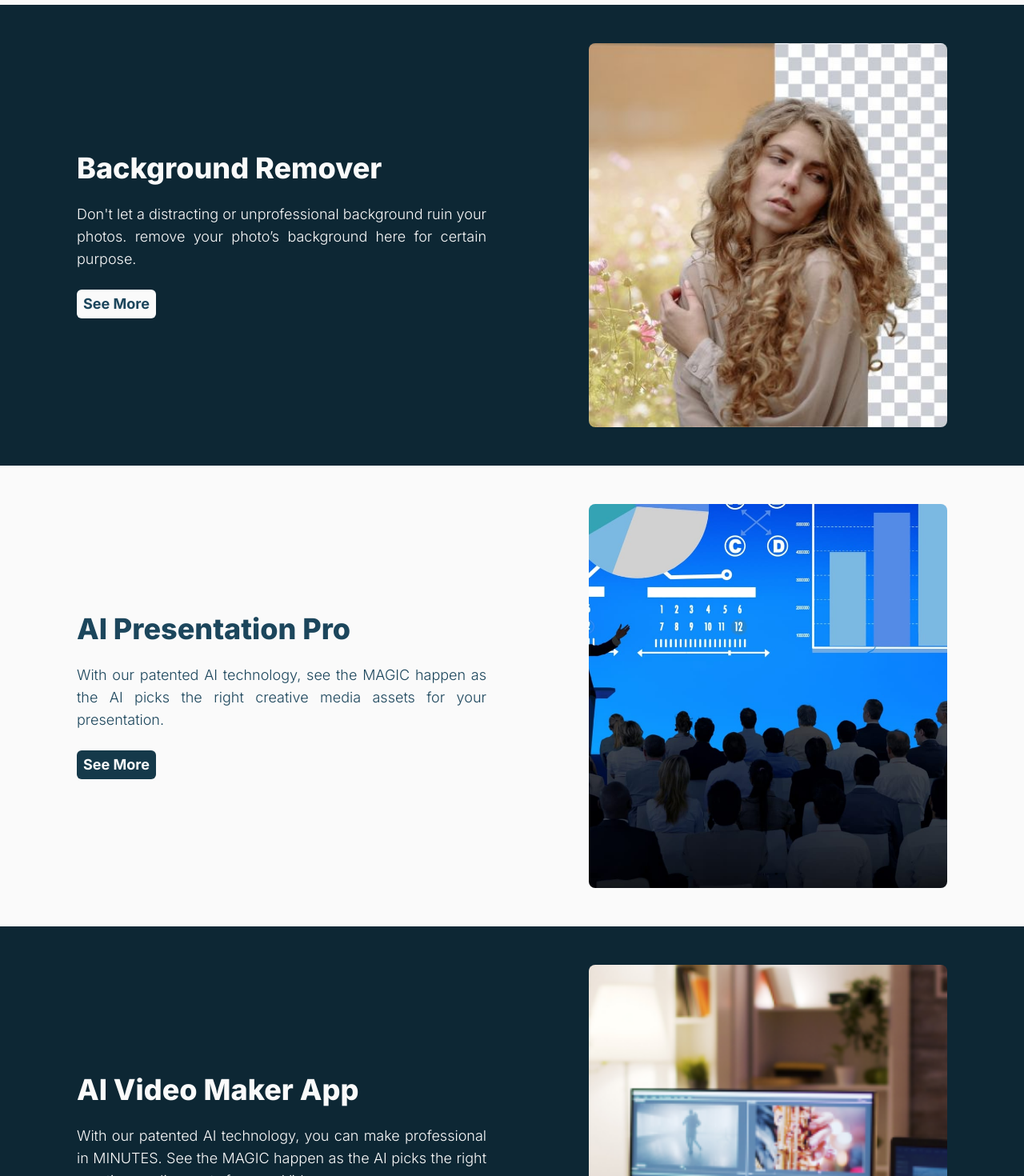
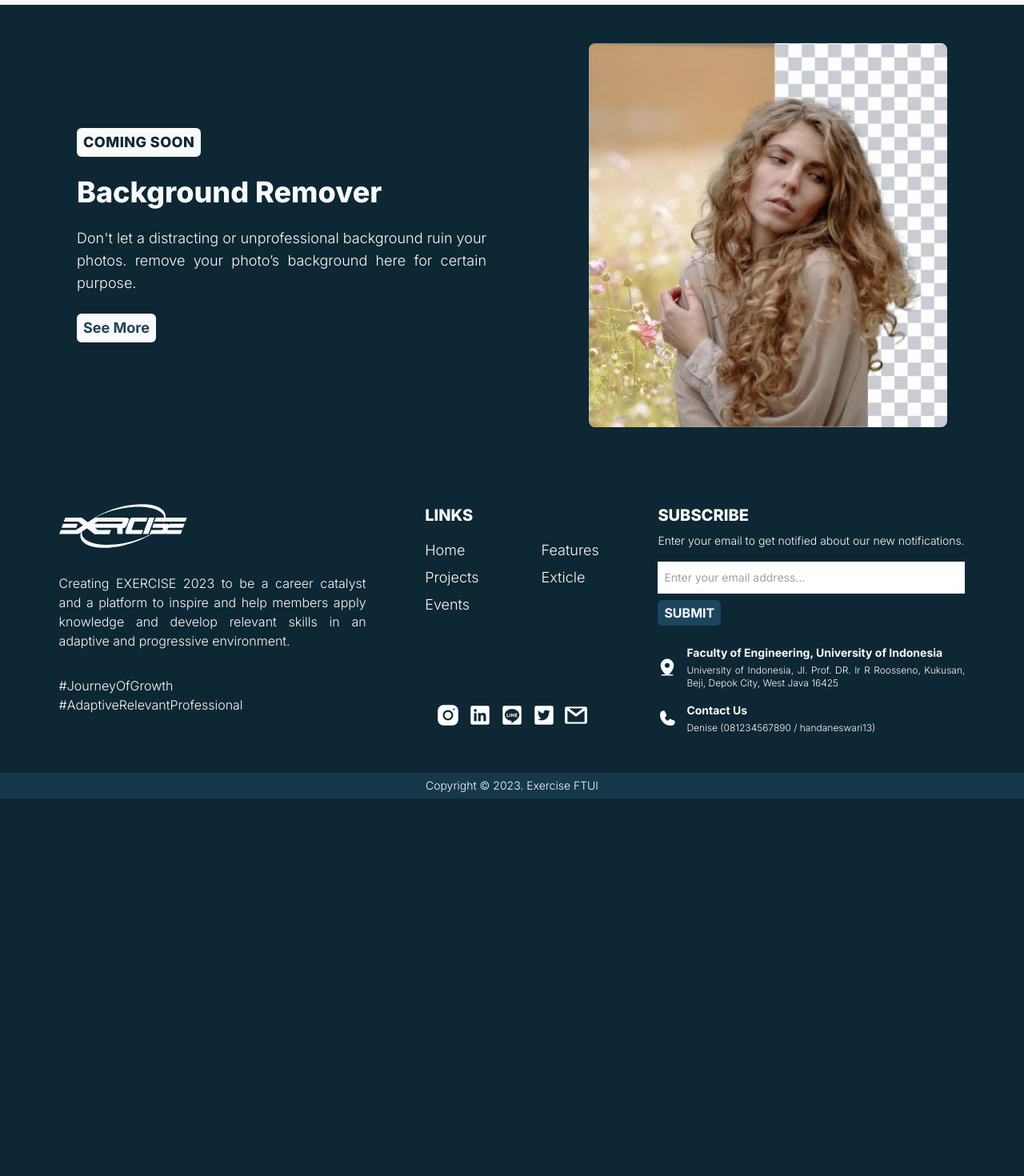
Before and after one commit to ExerciseFTUI/Website-Exercise-FE, a React (Vite) app: page /features in a window 1280 px wide. Shown: the part 1330-2800 px from the top of the page at 80% size. After the commit the page ends 2328 px from the top, so only its background shows below. Built offline with nearby package versions, Linux system fonts and the light colour scheme.

Commit message:
REMOVE some features and add coming soon

```diff
--- a/src/assets/features/index.js
+++ b/src/assets/features/index.js
@@ -8,20 +8,23 @@ export default [
     title: "URL Shortener",
     desc: "Streamline your online presence, craft a personalized link that reflects your brand and simplifies your web presence. try now!",
     img: url,
+    link: "",
   },
   {
     title: "Background Remover",
     desc: "Don't let a distracting or unprofessional background ruin your photos. remove your photo’s background here for certain purpose.",
+    status: "COMING SOON",
     img: bg,
+    link: "",
   },
-    {
-        title: "AI Presentation Pro",
-        desc: "With our patented AI technology, see the MAGIC happen as the AI picks the right creative media assets for your presentation.",
-        img: aipres,
-    },
-    {
-        title: "AI Video Maker App",
-        desc: "With our patented AI technology, you can make professional in MINUTES. See the MAGIC happen as the AI picks the right creative media assets for your Video.",
-        img: aivid,
-    },
+  // {
+  //     title: "AI Presentation Pro",
+  //     desc: "With our patented AI technology, see the MAGIC happen as the AI picks the right creative media assets for your presentation.",
+  //     img: aipres,
+  // },
+  // {
+  //     title: "AI Video Maker App",
+  //     desc: "With our patented AI technology, you can make professional in MINUTES. See the MAGIC happen as the AI picks the right creative media assets for your Video.",
+  //     img: aivid,
+  // },
 ]
--- a/src/pages/Features/index.jsx
+++ b/src/pages/Features/index.jsx
@@ -41,6 +41,12 @@ function Features() {
               />
 
               <div className="text-center  max-w-lg flex-center flex-col gap-6 lg:text-start lg:items-start">
+                {e.status == "COMING SOON" && (
+                  <p className="bg-light font-extrabold text-dark text-lg tracking-wide px-2 py-1 rounded-md">
+                    COMING SOON
+                  </p>
+                )}
+
                 <h1 className="font-extrabold  text-3xl md:text-4xl">
                   {e.title}
                 </h1>
@@ -50,7 +56,8 @@ function Features() {
                 </p>
 
                 <Link
-                  to={`event/${e.title.toLowerCase().replace(/ +/g, "-")}`}
+                  onClick={(a) => (e.link != "" ? "" : a.preventDefault())}
+                  to={e.link}
                   className="btn-dark rounded-md group-even:btn-light md:text-lg"
                 >
                   See More
```
Lines whose indentation alone changed are shown as unchanged.
